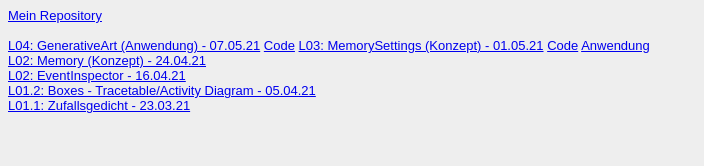
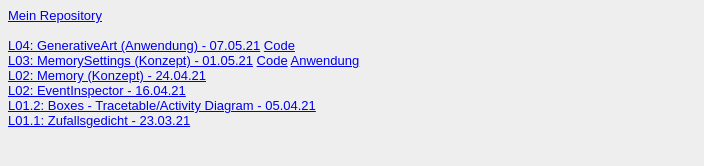
Before and after one commit to sarahmohring/EIA2_2021, a plain HTML site: page Steckbrief/steckbrief.htm in a window 1280 px wide. Shown: the whole page, without its empty margins (0-704 px from the left). Drawn offline with Linux system fonts and the light colour scheme.

Commit message:
Steckbrief

```diff
--- a/Steckbrief/steckbrief.htm
+++ b/Steckbrief/steckbrief.htm
@@ -15,7 +15,7 @@ body {
 	<!-- Hier die Links zu den gelösten Aufgaben einstellen, aktuelle oben, alte stehen lassen! Format: Aufgabenbezeichnung, Datum -->
 	<a href="https://github.com/sarahmohring/EIA2_2021" target="_blank">Mein Repository</a><br><br>
 	<a href="https://sarahmohring.github.io/EIA2_2021/L04_Canvas/Sarah/generative_kunst.html" target="_blank">L04: GenerativeArt (Anwendung) - 07.05.21</a>
-	<a href="https://github.com/sarahmohring/EIA2_2021/tree/main/L04_Canvas/Sarah" target="_blank">Code</a>
+	<a href="https://github.com/sarahmohring/EIA2_2021/tree/main/L04_Canvas/Sarah" target="_blank">Code</a><br>
 	<a href="https://sarahmohring.github.io/EIA2_2021/L03_MemorySettings/Sarah/MEMORY_Konzept_neu.pdf" target="_blank">L03: MemorySettings (Konzept) - 01.05.21</a>
 	<a href="https://github.com/sarahmohring/EIA2_2021/tree/main/L03_MemorySettings/Sarah" target="_blank">Code</a>
 	<a href="https://sarahmohring.github.io/EIA2_2021/L03_MemorySettings/Sarah/memory_form.html" target="_blank">Anwendung</a><br>
```
